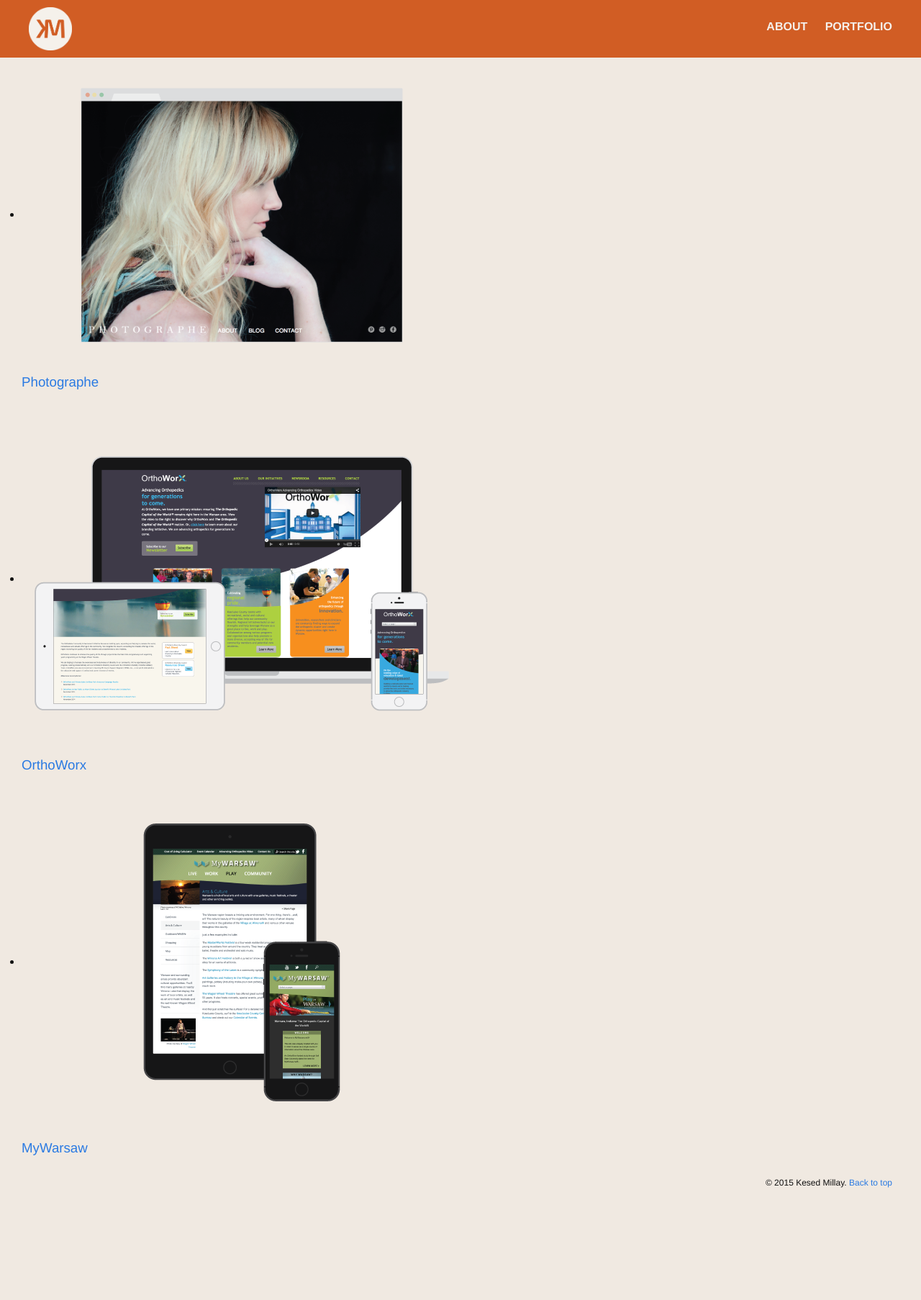
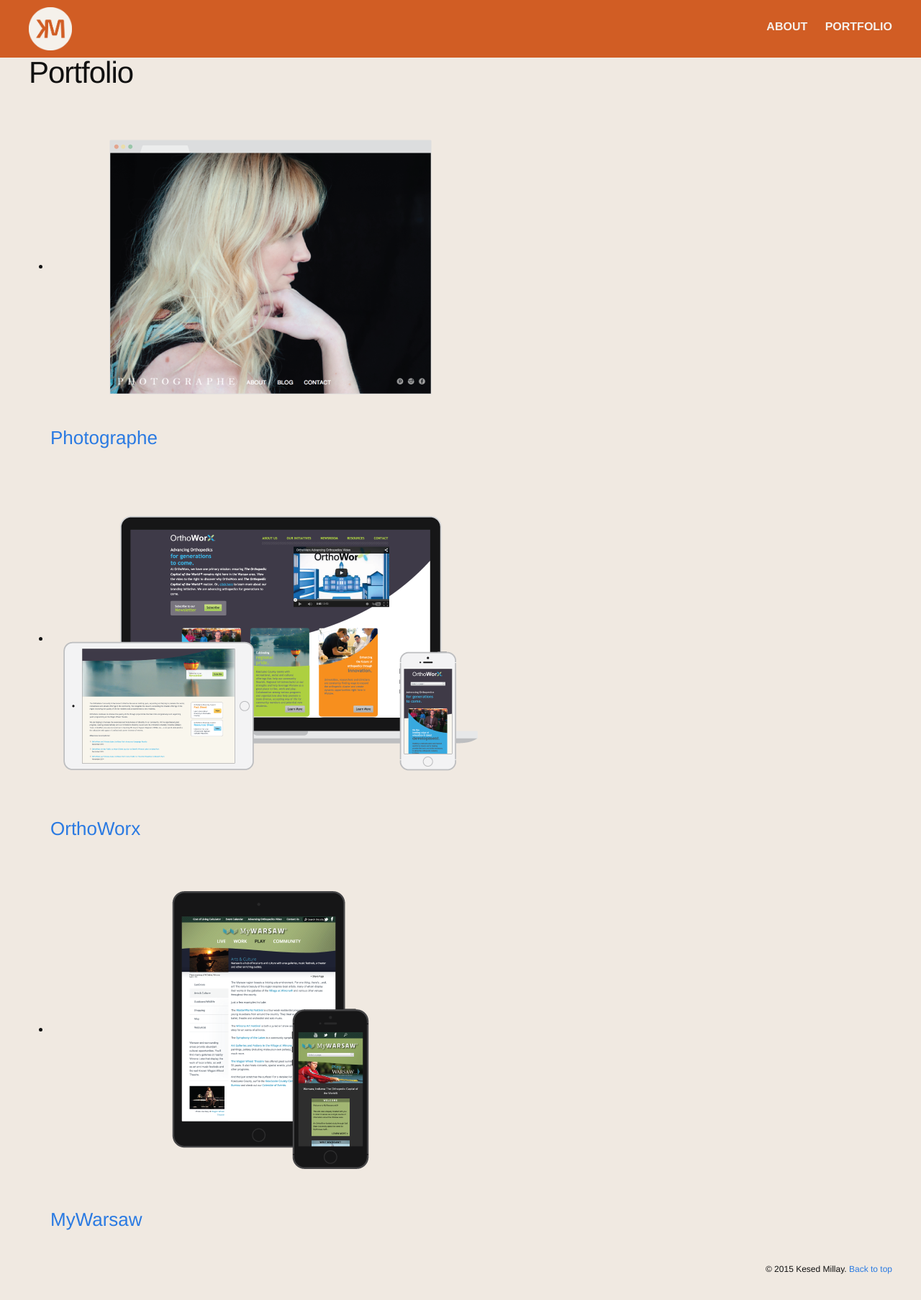
Before and after one commit to kesed/kesedmillay.com, a Jekyll site: the page built from portfolio.html, in a window 1280 px wide. Shown: the whole page at 72% size. Built offline with Jekyll 4.4.1, drawn with Linux system fonts in a browser that asks for light colours; Markdown is read by kramdown in place of the engine named in the settings; before the commit the page ends 1686 px from its top, so only the background shows below that.

Commit message:
Updated page & post layouts.

```diff
--- a/css/main.scss
+++ b/css/main.scss
@@ -137,7 +137,7 @@
   background: #F5F0EB;
 }
 
-.panel-container {
+.panel-container, .post {
   width: 95%;
   max-width: 1200px;
   margin: 0 auto;
--- a/portfolio.html
+++ b/portfolio.html
@@ -1,5 +1,5 @@
 ---
-layout: default
+layout: page
 title: Portfolio
 ---
 <ul>
```
